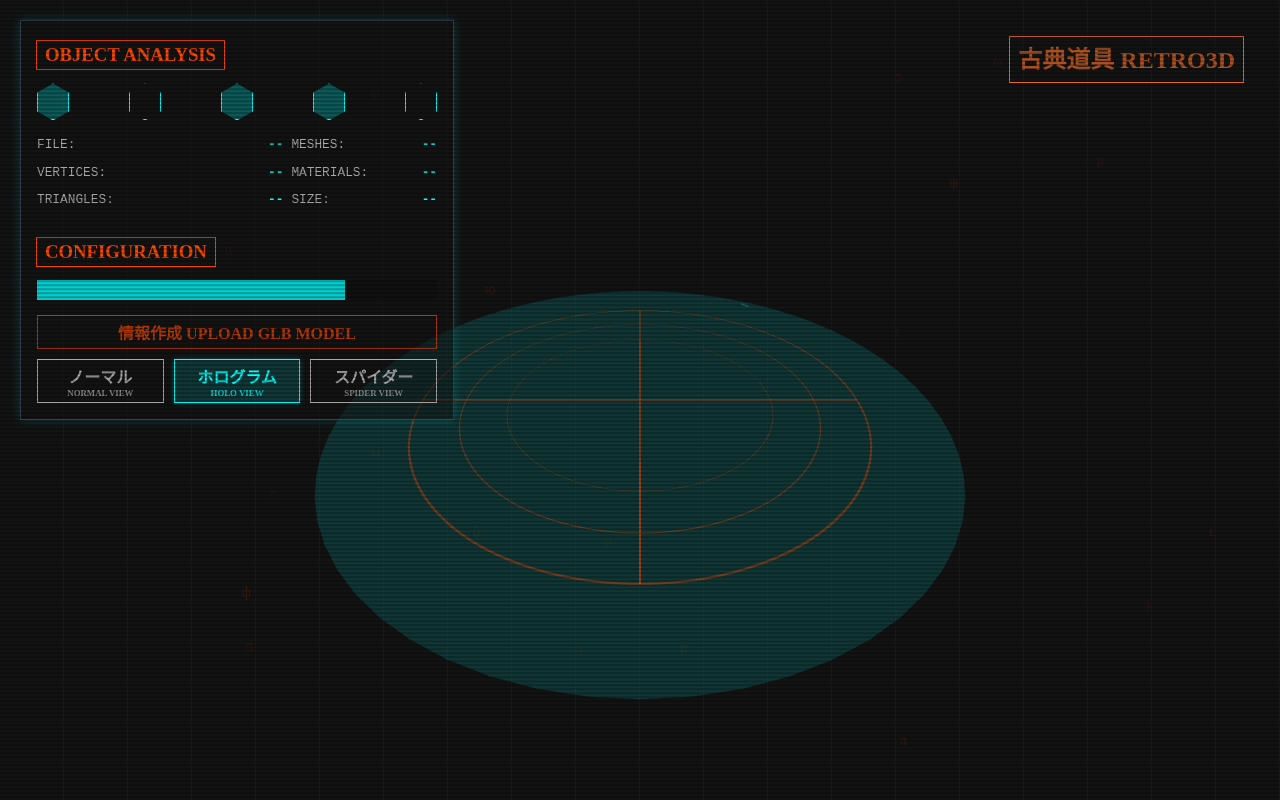
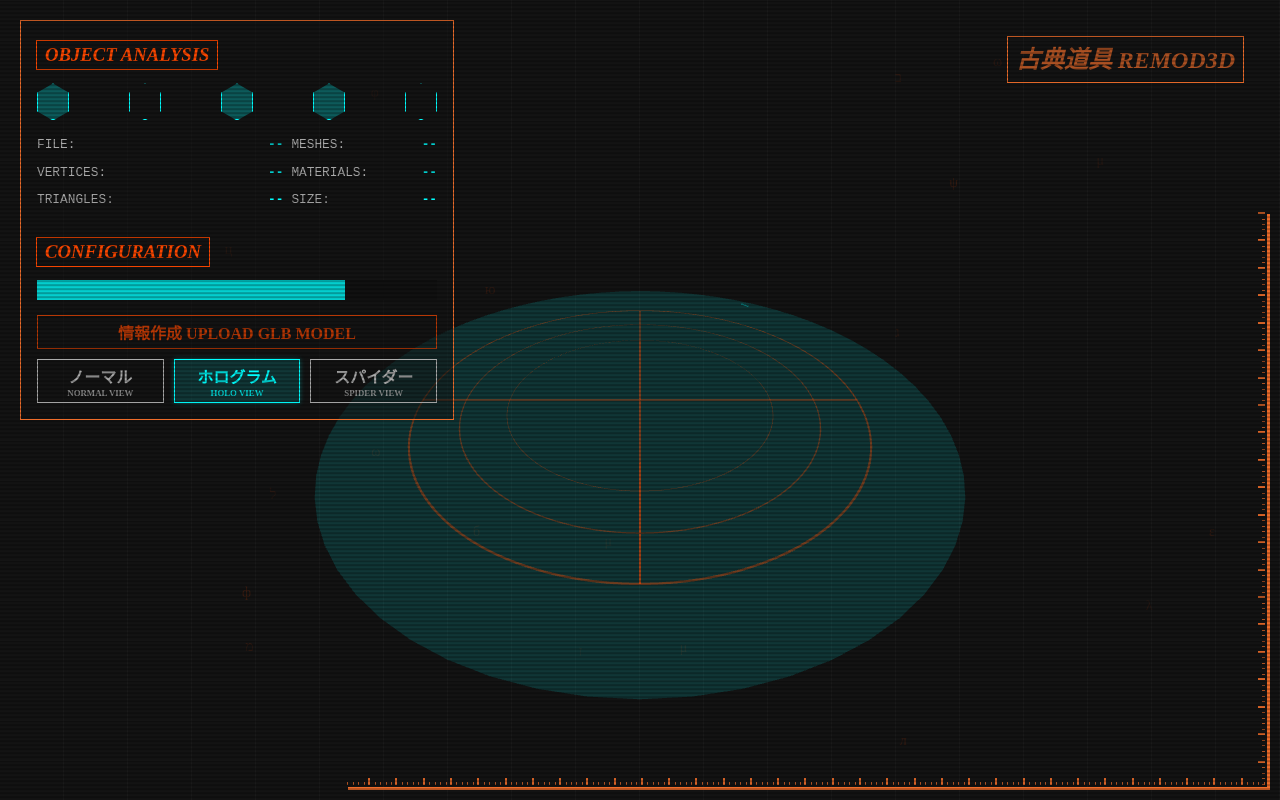
Before and after one commit to valjalla/retro3d, a Next.js app: page / in a window 1280 px wide. Built offline with nearby package versions, Linux system fonts and the light colour scheme; no server answers.

Commit message:
linessss

```diff
--- a/app/3d.tsx
+++ b/app/3d.tsx
@@ -60,6 +60,32 @@ export default function ModelViewer() {
   const animationRef = useRef<number>(null);
   const timeRef = useRef<number>(0);
   const rotationFrameRef = useRef<number>(0);
+  const [ticksX, setTicksX] = useState<number[]>([]);
+  const [ticksY, setTicksY] = useState<number[]>([]);
+  const axisContainerRef = useRef<HTMLDivElement>(null);
+
+  useEffect(() => {
+    const calculateTicks = () => {
+      if (!axisContainerRef.current) return;
+
+      const container = axisContainerRef.current;
+      const { width, height } = container.getBoundingClientRect();
+      const TICK_SPACING = 6;
+
+      const numTicksX = Math.floor(width / TICK_SPACING);
+      const numTicksY = Math.floor(height / TICK_SPACING);
+      const xArray = Array.from({ length: numTicksX }, (_, i) => i);
+      const yArray = Array.from({ length: numTicksY }, (_, i) => i);
+
+      setTicksX(xArray);
+      setTicksY(yArray);
+    };
+
+    calculateTicks();
+
+    window.addEventListener("resize", calculateTicks);
+    return () => window.removeEventListener("resize", calculateTicks);
+  }, []);
 
   const loadModel = useCallback(
     (url: string, fileName: string) => {
@@ -273,8 +299,35 @@ export default function ModelViewer() {
       <XEnoScript />
       <div className="grid-lines" />
 
+      <div className="axis-container" ref={axisContainerRef}>
+        <div className="axis x-axis"></div>
+        <div className="axis y-axis"></div>
+
+        {ticksX.map((i) => (
+          <div
+            key={`x-tick-${i}`}
+            className={`tick x-tick ${i % 5 === 0 ? "major-tick" : ""}`}
+            style={{
+              right: `${(i / (ticksX.length - 1)) * 90}%`,
+            }}
+          ></div>
+        ))}
+
+        {ticksY.map((i) => (
+          <div
+            key={`y-tick-${i}`}
+            className={`tick y-tick ${i % 5 === 0 ? "major-tick" : ""}`}
+            style={{
+              bottom: `${(i / (ticksY.length - 1)) * 90}%`,
+            }}
+          ></div>
+        ))}
+      </div>
+
       <div id="interface-name">
-        <h1 id="interface-title" className="animate-warning-blink">古典道具 RETRO3D</h1>
+        <h1 id="interface-title" className="animate-warning-blink">
+          古典道具 REMOD3D
+        </h1>
       </div>
 
       <div id="interface-panel">
--- a/app/globals.css
+++ b/app/globals.css
@@ -168,13 +168,13 @@ body::after {
   flex-direction: column;
   gap: 10px;
   z-index: 20;
-  border: 1px solid var(--steel);
+  border: 1px solid var(--aura);
   padding: 1rem;
   max-width: 400px;
   width: 100%;
 
   background-color: rgba(20, 20, 20, 0.5);
-  box-shadow: 0 0 10px rgba(0, 255, 255, 0.2);
+  /* box-shadow: 0 0 10px rgba(238, 109, 43, 0.5); */
 }
 
 #interface-name {
@@ -186,6 +186,7 @@ body::after {
   z-index: 20;
   margin: 1rem;
   border: 1px solid var(--aura);
+  font-style: italic;
 }
 
 #interface-title {
@@ -214,6 +215,7 @@ body::after {
 .content-group h2,
 .content-group h3 {
   margin-bottom: 0.25rem;
+  font-style: italic;
 }
 
 .content-group + .content-group {
@@ -425,6 +427,72 @@ body::after {
   animation: pulse 4s infinite;
 }
 
+.axis-container {
+  position: absolute;
+  right: 10px;
+  bottom: 10px;
+  z-index: 15;
+  width: 80%;
+  height: 80%;
+  max-width: 80vw;
+  max-height: 80vh;
+  pointer-events: none;
+}
+
+.axis {
+  position: absolute;
+  background-color: var(--aura);
+}
+
+.x-axis {
+  width: 90%;
+  height: 3px;
+  right: 0;
+  bottom: 0;
+}
+
+.y-axis {
+  width: 3px;
+  height: 90%;
+  right: 0;
+  bottom: 0;
+}
+
+.tick {
+  position: absolute;
+  background-color: var(--aura);
+  opacity: 0.7;
+}
+
+.x-tick {
+  width: 1px;
+  height: 3px;
+  bottom: 5px;
+}
+
+.y-tick {
+  height: 1px;
+  width: 3px;
+  right: 5px;
+}
+
+.major-tick {
+  background-color: var(--aura);
+  opacity: 0.9;
+}
+
+.x-tick.major-tick {
+  height: 7px;
+  width: 2px;
+  bottom: 5px;
+}
+
+.y-tick.major-tick {
+  width: 7px;
+  height: 2px;
+  right: 5px;
+}
+
 @keyframes pulse {
   0%,
   100% {
```
